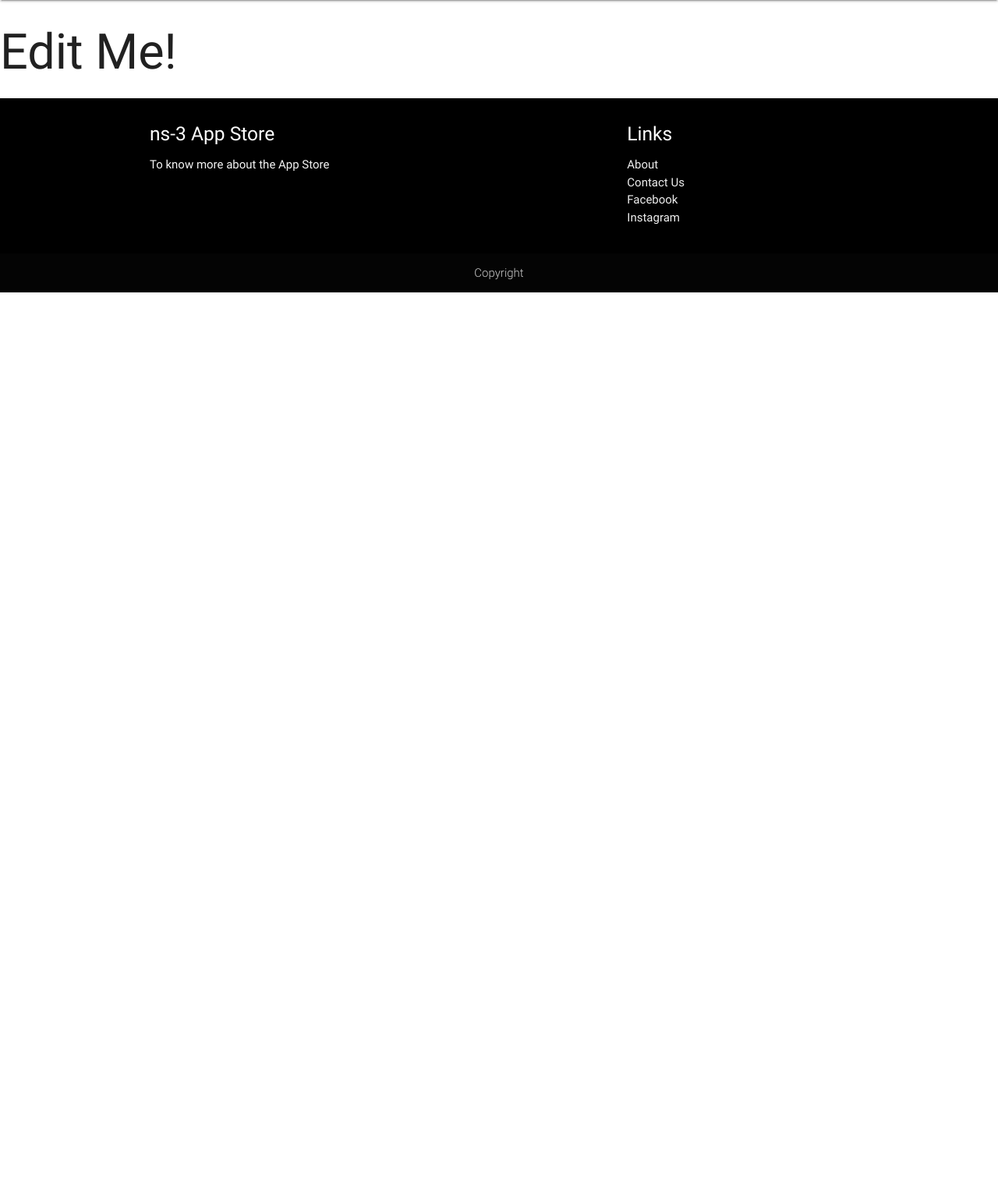
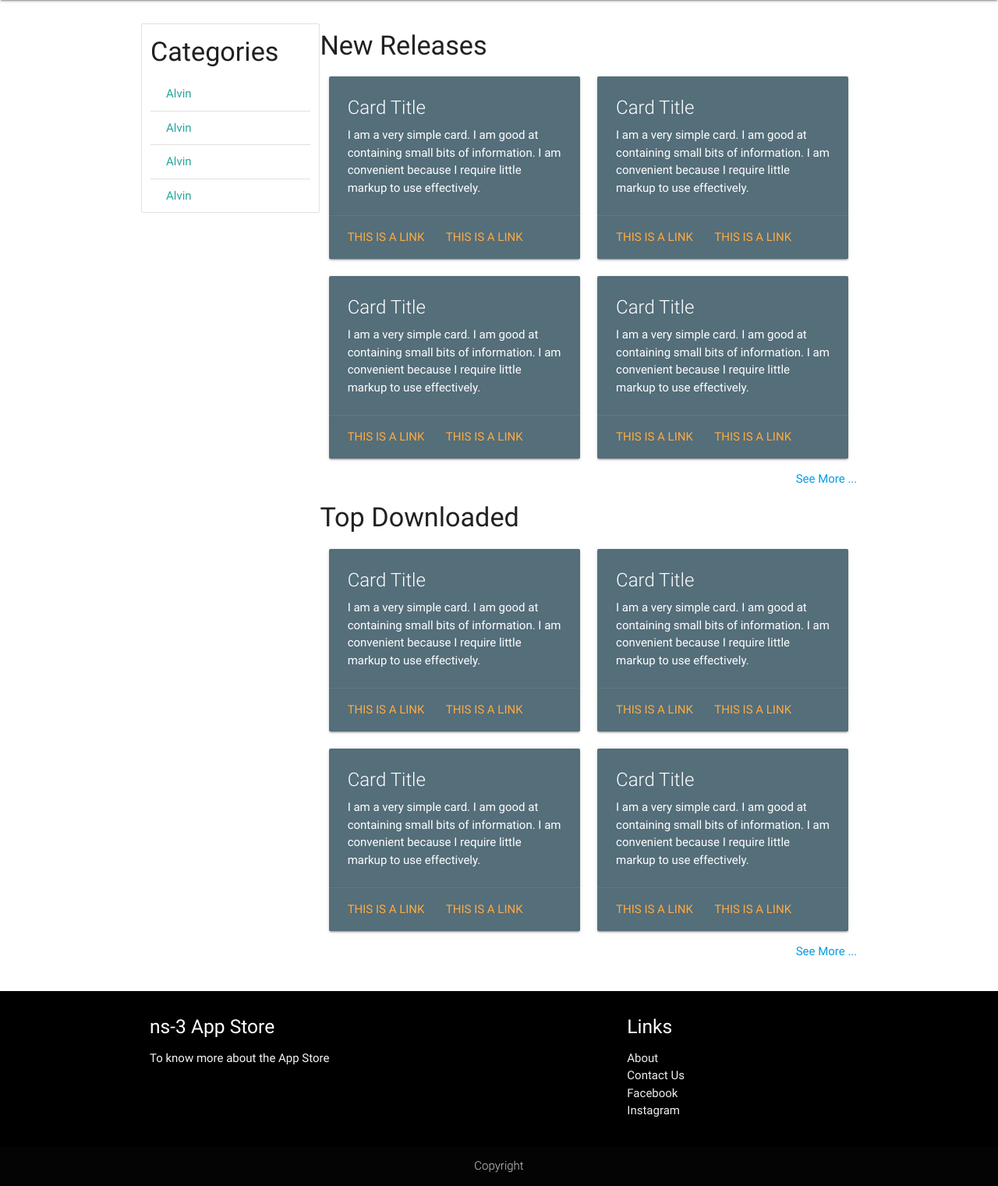
Before and after one commit to abhijithanilkumar/ns-3-AppStore, a Django app: template src/templates/home.html in a window 1280 px wide. Shown: the part 64-1585 px from the top of the page at 78% size. Before the commit the page ends 439 px from the top, so only its background shows below. Run offline with Django 3.2, Linux system fonts and the light colour scheme; the template is opened without the code that fills it, so the values that code supplies are empty; some libraries are stand-ins or nearby versions.

Commit message:
Homepage design complete

```diff
--- a/src/static/site/css/main.css
+++ b/src/static/site/css/main.css
@@ -41,6 +41,7 @@ html, body{
     margin-top: 55px;
     margin-bottom: 0;
 }
+
 /*
 body>.navbar-transparent {
     background-color: #000000;
--- a/src/templates/home.html
+++ b/src/templates/home.html
@@ -18,8 +18,132 @@
 
 {% block container %}
 <!-- Benefits of the Django application -->
- <h1>Edit Me!</h1>
-
+ <div class="container">
+   <div class="row">
+     <br>
+     <div class="col s3 collection">
+        <h4 class="truncate">Categories</h3>
+        <a href="#!" class="collection-item">Alvin</a>
+        <a href="#!" class="collection-item">Alvin</a>
+        <a href="#!" class="collection-item">Alvin</a>
+        <a href="#!" class="collection-item">Alvin</a>
+      </div>
+      <div class="col s9">
+        <div class="row">
+          <h4 class="truncate">New Releases</h3>
+          <div class="col s12 m6">
+            <div class="card blue-grey darken-1">
+              <div class="card-content white-text">
+                <span class="card-title">Card Title</span>
+                <p>I am a very simple card. I am good at containing small bits of information.
+                I am convenient because I require little markup to use effectively.</p>
+              </div>
+              <div class="card-action">
+                <a href="#">This is a link</a>
+                <a href="#">This is a link</a>
+              </div>
+            </div>
+          </div>
+          <div class="col s12 m6">
+            <div class="card blue-grey darken-1">
+              <div class="card-content white-text">
+                <span class="card-title">Card Title</span>
+                <p>I am a very simple card. I am good at containing small bits of information.
+                I am convenient because I require little markup to use effectively.</p>
+              </div>
+              <div class="card-action">
+                <a href="#">This is a link</a>
+                <a href="#">This is a link</a>
+              </div>
+            </div>
+          </div>
+          <div class="col s12 m6">
+            <div class="card blue-grey darken-1">
+              <div class="card-content white-text">
+                <span class="card-title">Card Title</span>
+                <p>I am a very simple card. I am good at containing small bits of information.
+                I am convenient because I require little markup to use effectively.</p>
+              </div>
+              <div class="card-action">
+                <a href="#">This is a link</a>
+                <a href="#">This is a link</a>
+              </div>
+            </div>
+          </div>
+          <div class="col s12 m6">
+            <div class="card blue-grey darken-1">
+              <div class="card-content white-text">
+                <span class="card-title">Card Title</span>
+                <p>I am a very simple card. I am good at containing small bits of information.
+                I am convenient because I require little markup to use effectively.</p>
+              </div>
+              <div class="card-action">
+                <a href="#">This is a link</a>
+                <a href="#">This is a link</a>
+              </div>
+            </div>
+          </div>
+          <a class="right" href="">See More ...</a>
+        </div>
+        <div class="row">
+          <h4 class="truncate">Top Downloaded</h3>
+          <div class="col s12 m6">
+            <div class="card blue-grey darken-1">
+              <div class="card-content white-text">
+                <span class="card-title">Card Title</span>
+                <p>I am a very simple card. I am good at containing small bits of information.
+                I am convenient because I require little markup to use effectively.</p>
+              </div>
+              <div class="card-action">
+                <a href="#">This is a link</a>
+                <a href="#">This is a link</a>
+              </div>
+            </div>
+          </div>
+          <div class="col s12 m6">
+            <div class="card blue-grey darken-1">
+              <div class="card-content white-text">
+                <span class="card-title">Card Title</span>
+                <p>I am a very simple card. I am good at containing small bits of information.
+                I am convenient because I require little markup to use effectively.</p>
+              </div>
+              <div class="card-action">
+                <a href="#">This is a link</a>
+                <a href="#">This is a link</a>
+              </div>
+            </div>
+          </div>
+          <div class="col s12 m6">
+            <div class="card blue-grey darken-1">
+              <div class="card-content white-text">
+                <span class="card-title">Card Title</span>
+                <p>I am a very simple card. I am good at containing small bits of information.
+                I am convenient because I require little markup to use effectively.</p>
+              </div>
+              <div class="card-action">
+                <a href="#">This is a link</a>
+                <a href="#">This is a link</a>
+              </div>
+            </div>
+          </div>
+          <div class="col s12 m6">
+            <div class="card blue-grey darken-1">
+              <div class="card-content white-text">
+                <span class="card-title">Card Title</span>
+                <p>I am a very simple card. I am good at containing small bits of information.
+                I am convenient because I require little markup to use effectively.</p>
+              </div>
+              <div class="card-action">
+                <a href="#">This is a link</a>
+                <a href="#">This is a link</a>
+              </div>
+            </div>
+          </div>
+          <a class="right" href="">See More ...</a>
+        </div>
+      </div>
+   </div>
+ </div>
 {% endblock container %}
 
 {% block scripts %}
```
